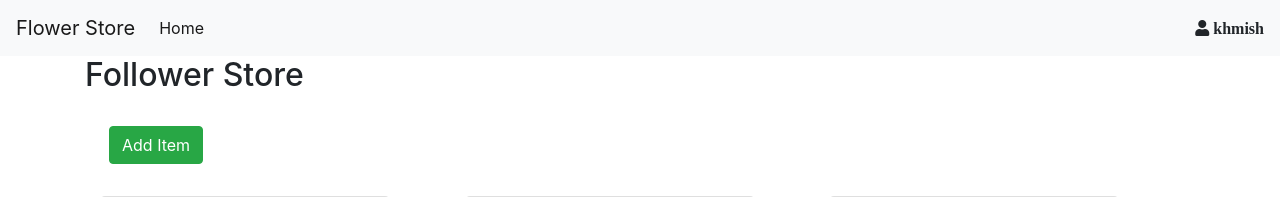
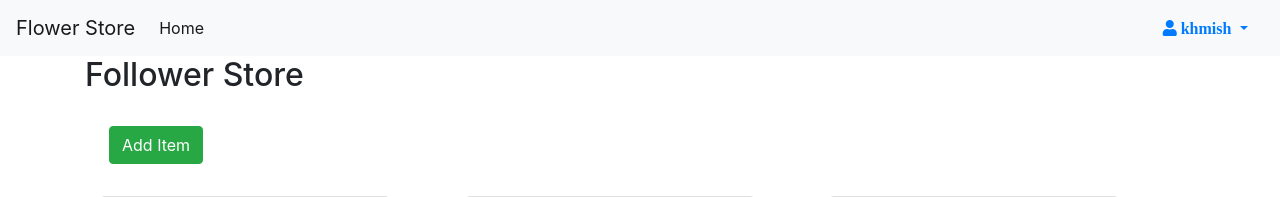
Before and after one commit to khmish/testapp, a PHP site: page /admin.php in a window 1280 px wide. Shown: the top 197 px of the page. Run offline with PHP 8.4, Linux system fonts and the light colour scheme; a user stored in the database is signed in; data comes from the database, SQL or seed files in the repository; some libraries are stand-ins or nearby versions.

Commit message:
Update navbar.php

```diff
--- a/navbar.php
+++ b/navbar.php
@@ -14,11 +14,20 @@
 
   </div>
   <div class="d-flex justify-content-end">
+  <div class="nav-item dropdown">
+        <a class="nav-link dropdown-toggle" href="#" id="navbarDropdownMenuLink" data-toggle="dropdown" aria-haspopup="true" aria-expanded="false">
         <?php
             if(isset($_SESSION["username"]))
             {
                 echo "<i class='fas fa-user'> ".$_SESSION["username"]." </i>";
             }
         ?>
+        </a>
+        <div class="dropdown-menu" aria-labelledby="navbarDropdownMenuLink">
+          <a class="dropdown-item" href="logout.php">logout</a>
+          <a class="dropdown-item" href="resetPassword.php">reset password</a>
+        </div>
+      </div>
+
       </div>
 </nav>
```
